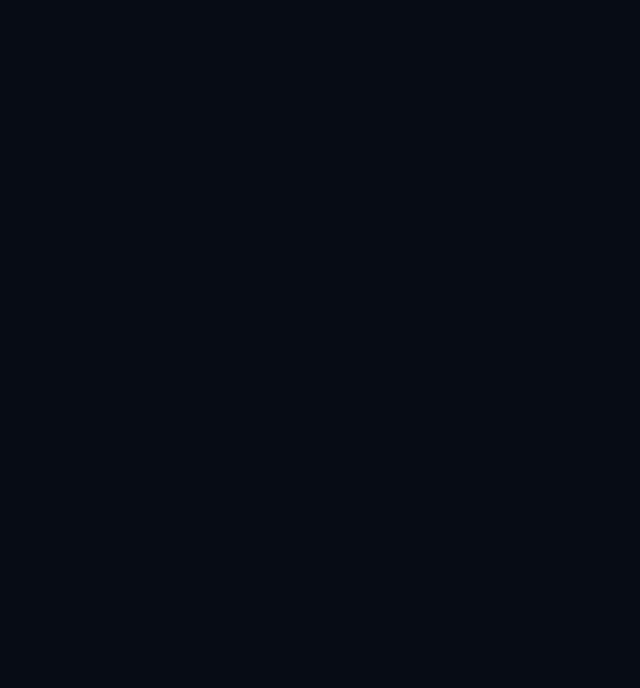
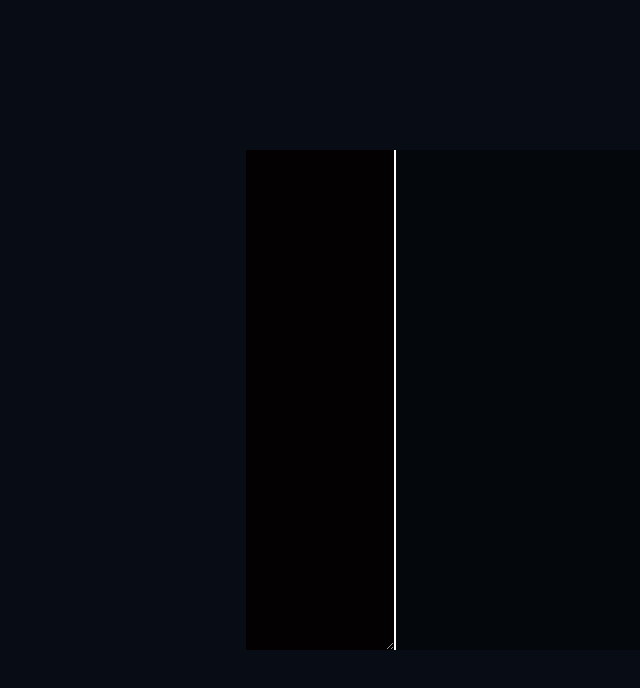
Before and after one commit to CJR85/image-comparison-slider, a plain HTML site: page index.html in a window 1280 px wide. Shown: the whole page, without its empty margins (173-813 px from the left). Drawn offline with Linux system fonts and the light colour scheme.

Commit message:
Style second textarea.

```diff
--- a/style.css
+++ b/style.css
@@ -25,8 +25,18 @@ body {
   width: 100%;
   max-width: 100%;
   height: 100%;
-  background: url();
+  background: url(captainmarvel.jpg);
   resize: none;
   outline: none;
   border: none;
+  opacity: 0.4;
+  filter: grayscale(1);
 }
+
+.imgBox textarea:nth-child(2) {
+  opacity: 1;
+  filter: grayscale(0);
+  width: 150px;
+  border-right: 2px solid #fff;
+  resize: horizontal;
+}
```
